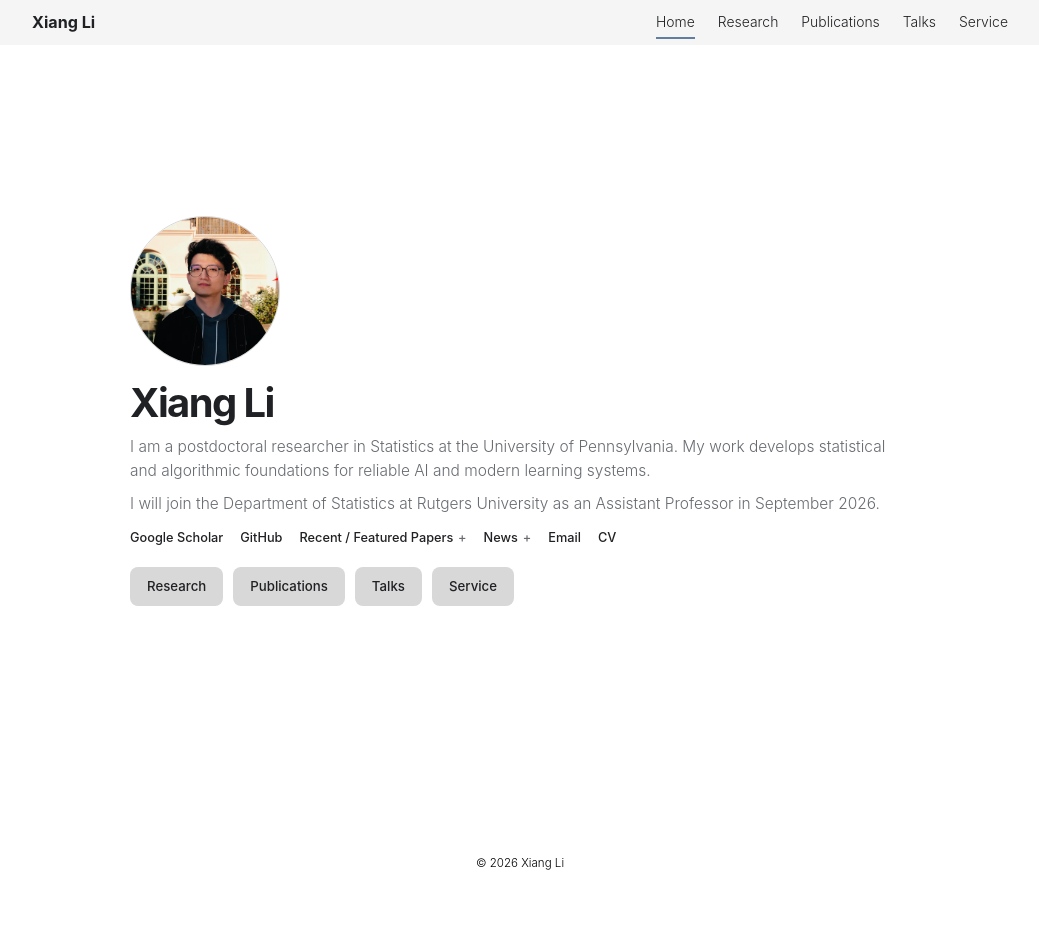
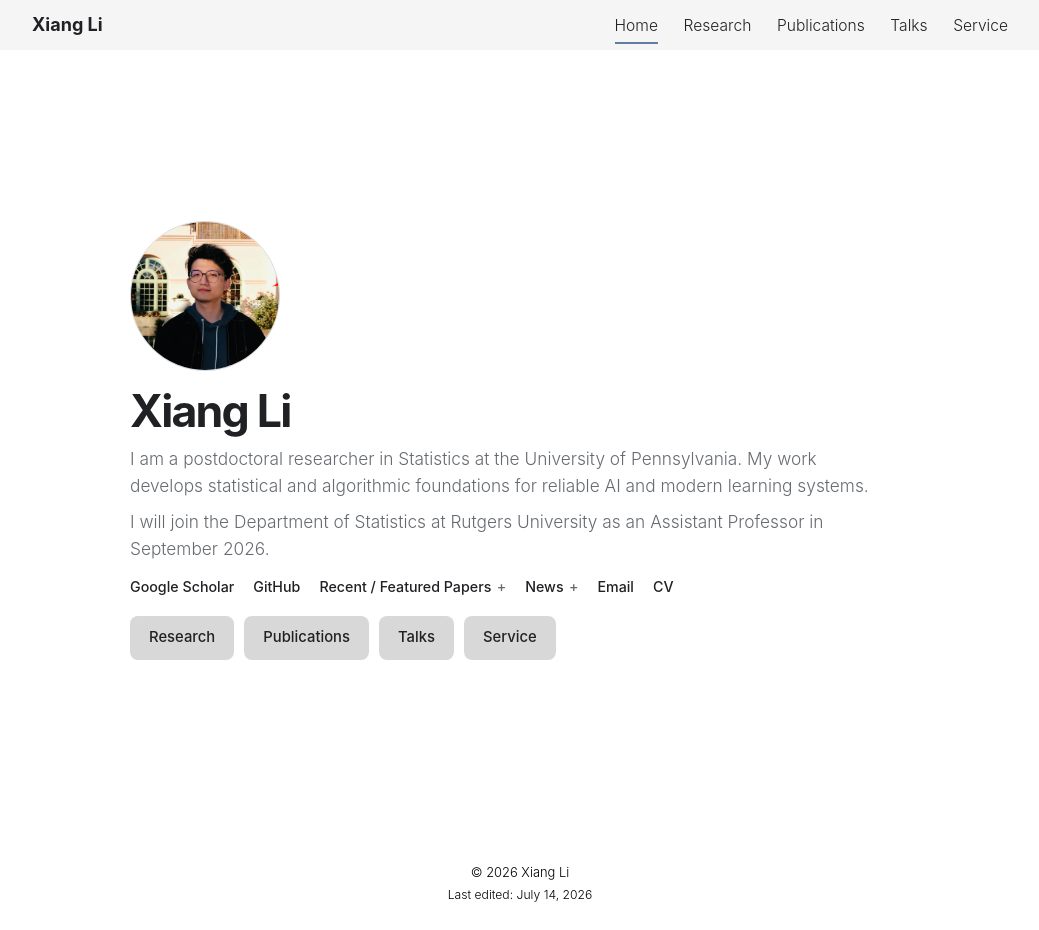
Before and after one commit to lx10077/lx10077.github.io, a Jekyll site: the page built from _pages/about.md, in a window 1280 px wide. Shown: the whole page, without its empty margins (120-1159 px from the left). Built offline with Jekyll 4.4.1, drawn with Linux system fonts in a browser that asks for light colours; comment, search, counter and statistics services are not loaded; a style sheet for code colours, icons or effects is not loaded; before the commit the page ends 901 px from its top, so only the background shows below that.

Commit message:
adjust font size

```diff
--- a/_layouts/site.html
+++ b/_layouts/site.html
@@ -26,6 +26,7 @@
 
     <footer class="v3-footer">
       <div>© {{ site.time | date: '%Y' }} Xiang Li</div>
+      <div class="v3-last-edited">Last edited: <time datetime="{{ site.time | date_to_xmlschema }}">{{ site.time | date: '%B %-d, %Y' }}</time></div>
     </footer>
 
     {% include scripts/jquery.html %}
--- a/assets/css/_custom.scss
+++ b/assets/css/_custom.scss
@@ -21,7 +21,7 @@
 }
 
 html {
-  font-size: 17px;
+  font-size: 19px;
   scroll-behavior: smooth;
   scroll-padding-top: 74px;
 }
@@ -699,7 +699,7 @@ ul.bibliography {
   color: var(--v3-ink);
   background: var(--v3-bg);
   font-family: var(--site-font);
-  font-size: 17px;
+  font-size: 19px;
   line-height: 1.48;
   -webkit-font-smoothing: antialiased;
 }
@@ -930,6 +930,11 @@ ul.bibliography {
   color: var(--v3-soft);
   font-size: 0.68rem;
   text-align: center;
+}
+
+.v3-last-edited {
+  margin-top: 0.18rem;
+  font-size: 0.64rem;
 }
 
 .v3-article {
```
